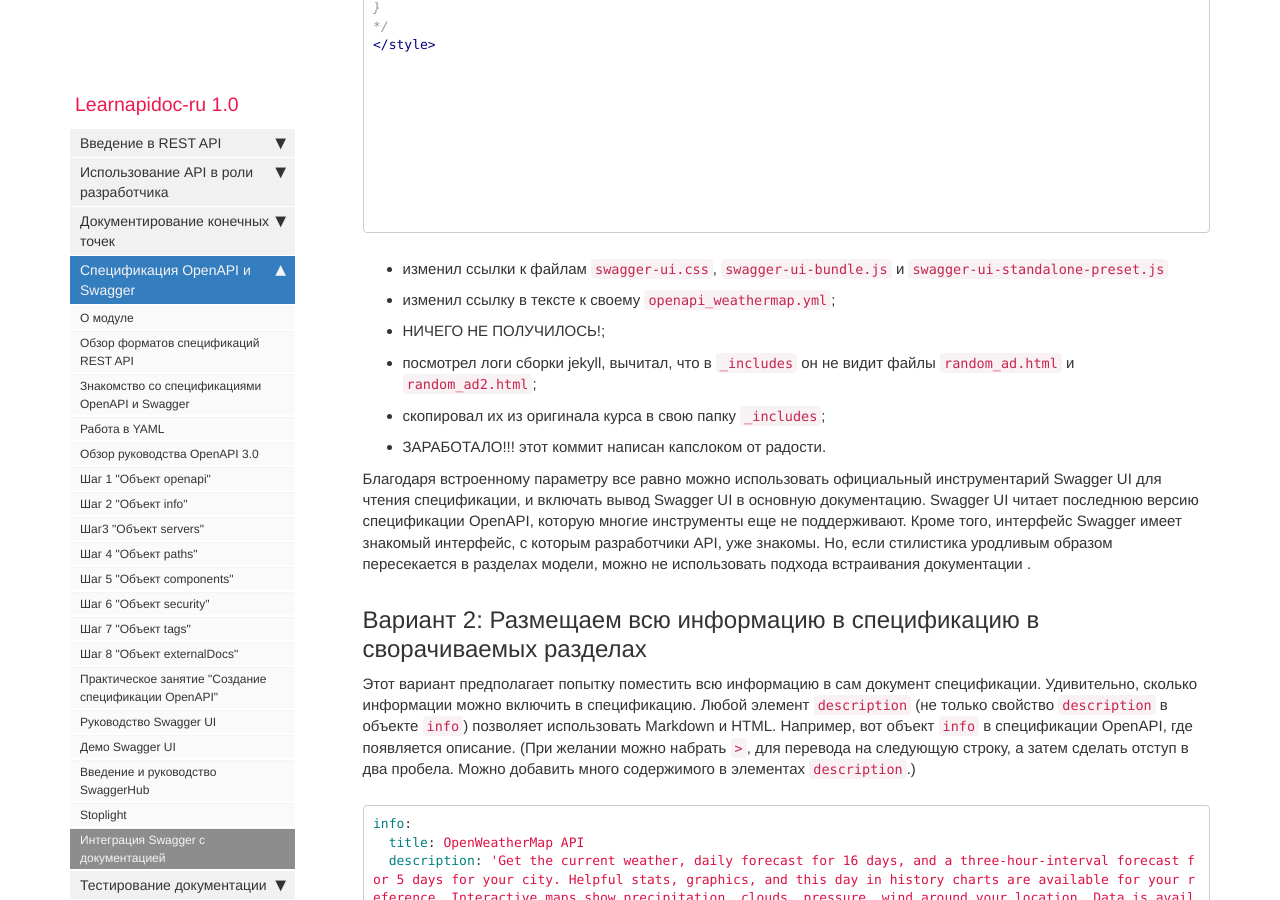
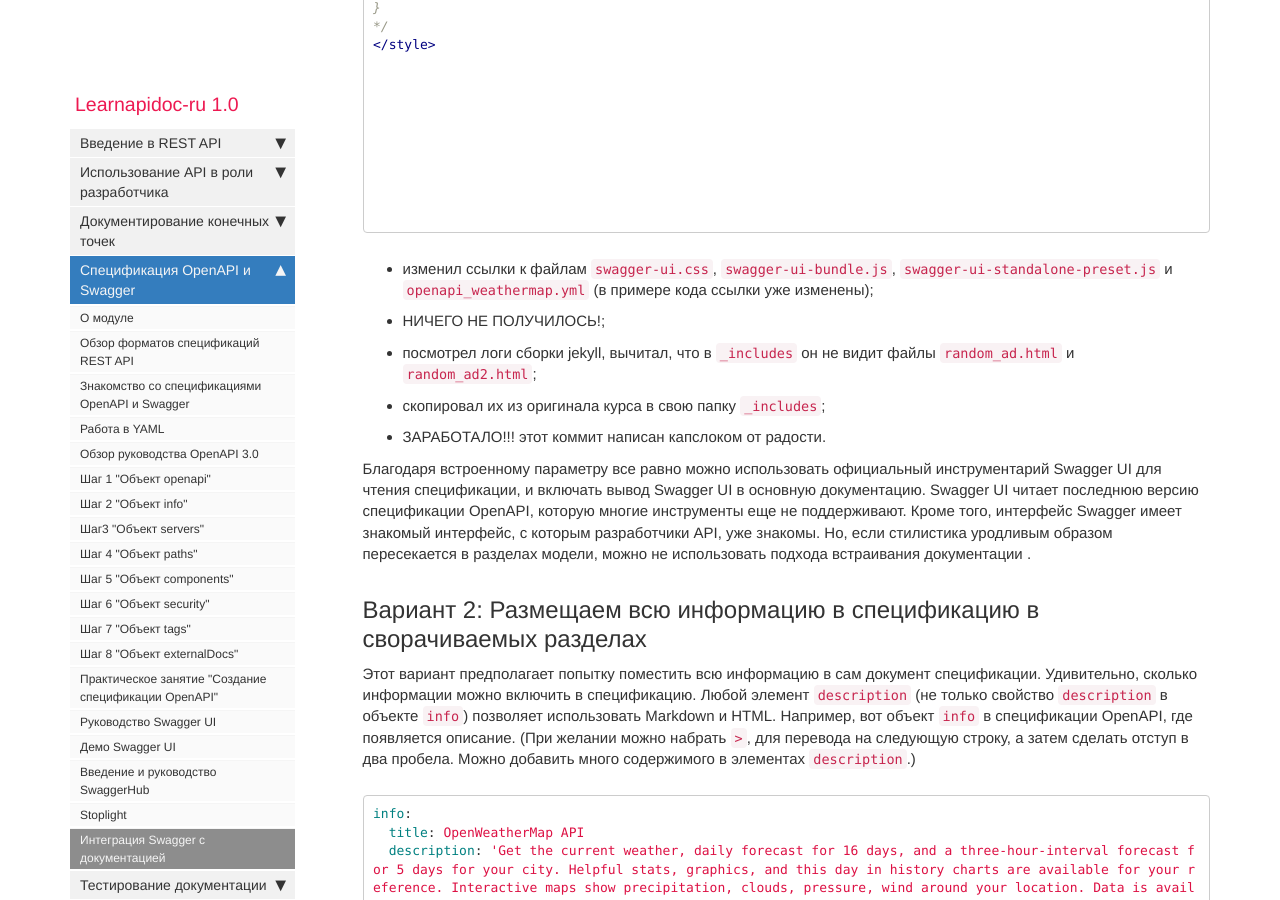
Before and after one commit to Starkovden/Starkovden.github.io, a Jekyll site: the page built from pages/openapi-specification/integrating-swagger-with-docs.md, in a window 1280 px wide and 900 px high, scrolled down 7135 px. Built offline with Jekyll 4.4.1, drawn with Linux system fonts in a browser that asks for light colours; nearby versions of some CDN libraries; comment, search, counter and statistics services are not loaded.

Commit message:
объединил два предложения в одно

````diff
--- a/pages/openapi-specification/integrating-swagger-with-docs.md
+++ b/pages/openapi-specification/integrating-swagger-with-docs.md
@@ -326,9 +326,7 @@ button.btn.try-out__btn {
 {% include random_ad2.html %}
 ```
 
-
-- изменил ссылки к файлам `swagger-ui.css`, `swagger-ui-bundle.js` и `swagger-ui-standalone-preset.js`
-- изменил ссылку в тексте к своему `openapi_weathermap.yml`;
+- изменил ссылки к файлам `swagger-ui.css`, `swagger-ui-bundle.js`, `swagger-ui-standalone-preset.js` и `openapi_weathermap.yml` (в примере кода ссылки уже изменены);
 - НИЧЕГО НЕ ПОЛУЧИЛОСЬ!;
 - посмотрел логи сборки jekyll, вычитал, что в `_includes` он не видит файлы `random_ad.html` и `random_ad2.html`;
 - скопировал их из оригинала курса в свою папку `_includes`;
````
